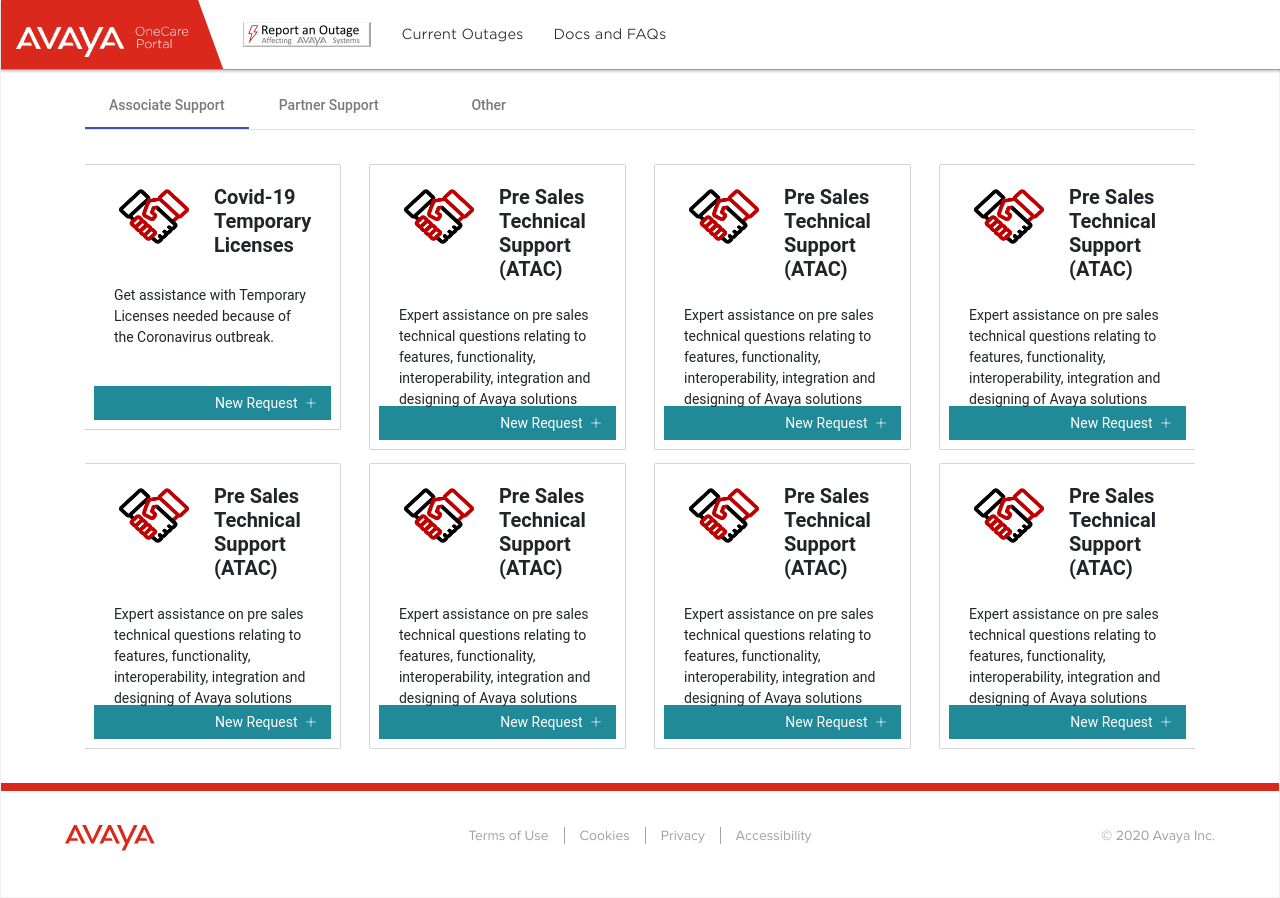
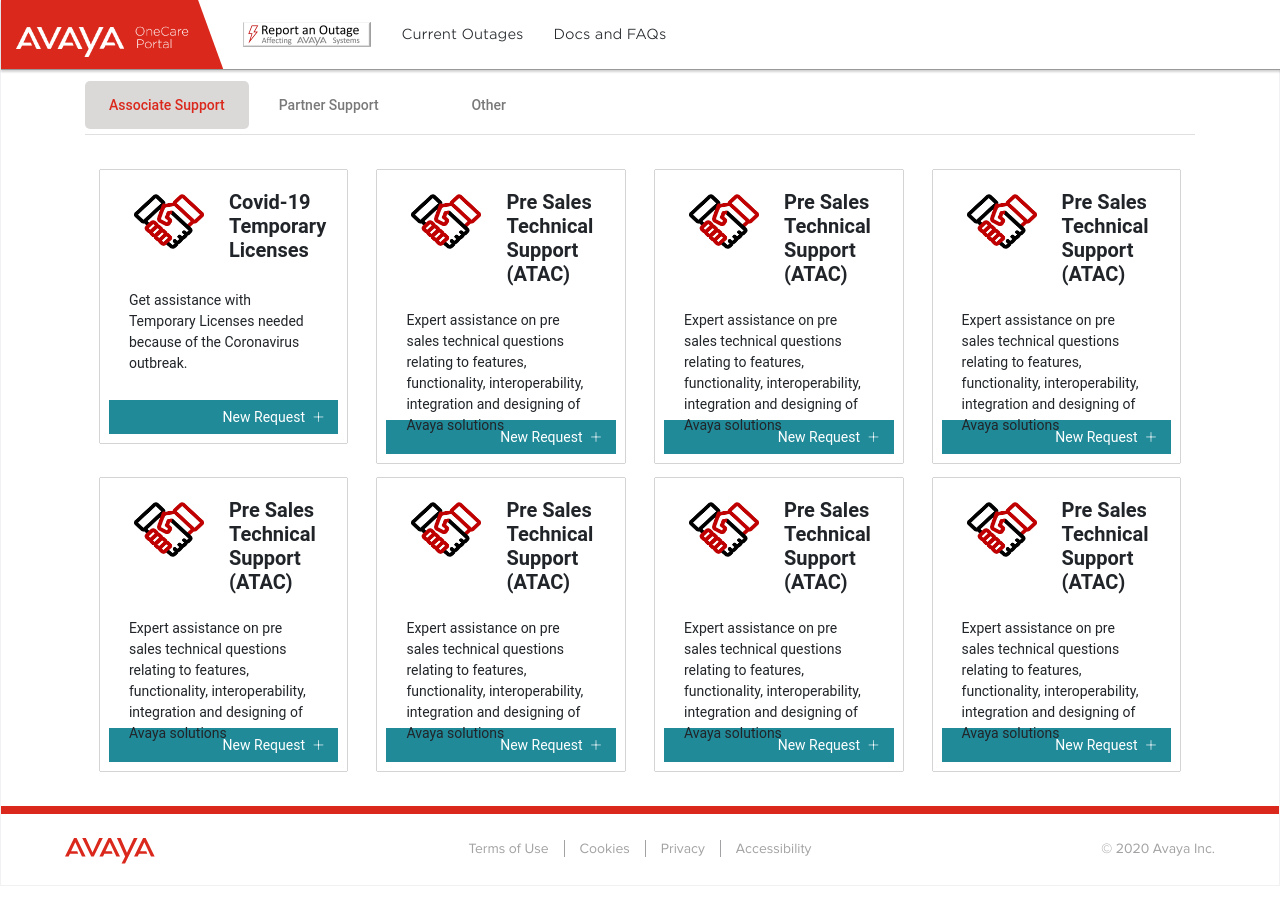
Before and after one commit to pravinjagtap2542/avaya-support-site, an Angular app: page /home in a window 1280 px wide. Built offline with nearby package versions, Linux system fonts and the light colour scheme.

Commit message:
Sunny Changes on 12 Feb

```diff
--- a/src/app/app.component.html
+++ b/src/app/app.component.html
@@ -1,5 +1,5 @@
 <app-header></app-header>
-<div class="container">
+<div class="container mainContent">
     <router-outlet></router-outlet>
 </div>
 <app-footer></app-footer>
--- a/src/app/app.component.scss
+++ b/src/app/app.component.scss
@@ -117,3 +117,6 @@
         @include mat-elevation(8);
     }
 }
+.mainContent{
+    margin-top: 80px;;
+}
--- a/src/app/routes/home/home.component.html
+++ b/src/app/routes/home/home.component.html
@@ -7,7 +7,7 @@
         <ng-template mat-tab-label>{{tab.label}}</ng-template>
         <!-- {{tab.content}} -->
         <div class="action-card-block-wrapper">
-            <div class="action-card-wrapper">
+            <div class="action-card-wrapper container-fluid">
                 <div class="row">
                     <div class="col-md-3">
                         <div class="action-card raise">
--- a/src/app/routes/home/home.component.scss
+++ b/src/app/routes/home/home.component.scss
@@ -32,7 +32,7 @@
         line-height: $text-font-size-small;
         text-align: right;
         color: $white;
-        margin-top: auto;
+        margin-top: 25px;
         i {
             font-size: 10px;
             padding-left: 5px;
@@ -53,6 +53,6 @@
     box-shadow: 0px 0px 1px 0px #000;
 }
 
-.mytab {
-    margin-top: 80px;
-}
+// .mytab {
+//     margin-top: 80px;
+// }
--- a/src/styles.scss
+++ b/src/styles.scss
@@ -44,3 +44,18 @@
 .scrollbar-for-home .ng-scrollbar-thumb:active {
     background-color: dodgerblue;
 }
+
+.mat-tab-label.mat-ripple.mat-tab-label-active {
+    background: #dbd8d8;
+    color: #da291c;
+    border-radius: 5px;
+    /* font-weight: bold; */
+    margin-bottom: 5px;
+    opacity: 1;
+}
+.mat-tab-group.mat-primary .mat-ink-bar {
+    background-color: #fff;
+}
+.footer{
+    padding: 20px 0 5px 0;
+}
```
